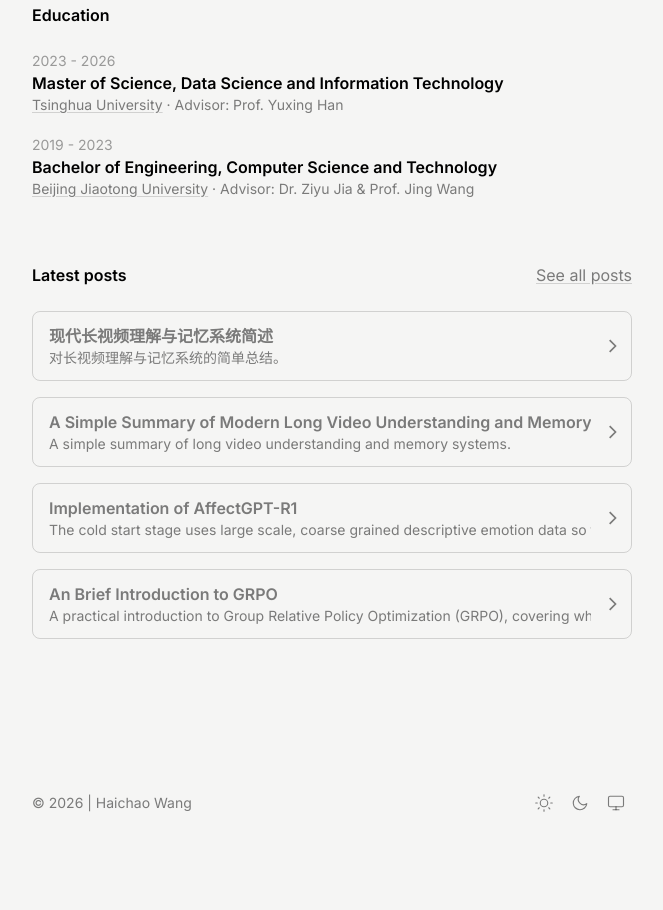
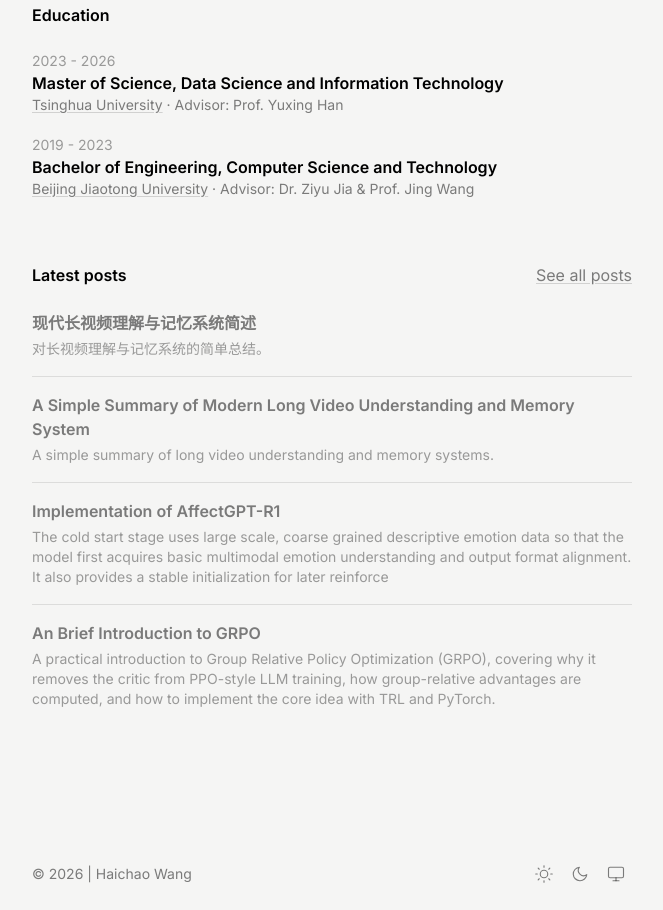
Before and after one commit to HychaoWang/hychaowang.github.io, an Astro site: page / in a window 1280 px wide. Shown: the part 737-1647 px from the top of the page, without its empty margins (308-971 px from the left). Before the commit the page ends 1576 px from the top, so only its background shows below. Built offline with nearby package versions, Linux system fonts and the light colour scheme; Astro itself is replaced by a stand-in of ours; some packages are replaced by stand-ins of ours; a web font is replaced by a local one.

Commit message:
Match homepage blog list layout

```diff
--- a/src/pages/index.astro
+++ b/src/pages/index.astro
@@ -2,7 +2,6 @@
 import { getCollection } from "astro:content";
 import Container from "@components/Container.astro";
 import PageLayout from "@layouts/PageLayout.astro";
-import ArrowCard from "@components/ArrowCard.astro";
 import Link from "@components/Link.astro";
 import { SITE, HOME, SOCIALS } from "@consts";
 import profile from "../data/profile.json";
@@ -92,10 +91,19 @@ const blog = (await getCollection("blog"))
             See all posts
           </Link>
         </div>
-        <ul class="flex flex-col gap-4">
+        <ul class="flex flex-col divide-y divide-black/10 dark:divide-white/15">
           {blog.map(post => (
-            <li>
-              <ArrowCard entry={post} />
+            <li class="py-4 first:pt-0 last:pb-0">
+              <Link href={`/blog/${post.slug}`} underline={false}>
+                <div class="space-y-1 transition-colors hover:text-black dark:hover:text-white">
+                  <div class="font-semibold">
+                    {post.data.title}
+                  </div>
+                  <div class="text-sm opacity-75">
+                    {post.data.description}
+                  </div>
+                </div>
+              </Link>
             </li>
           ))}
         </ul>
```
